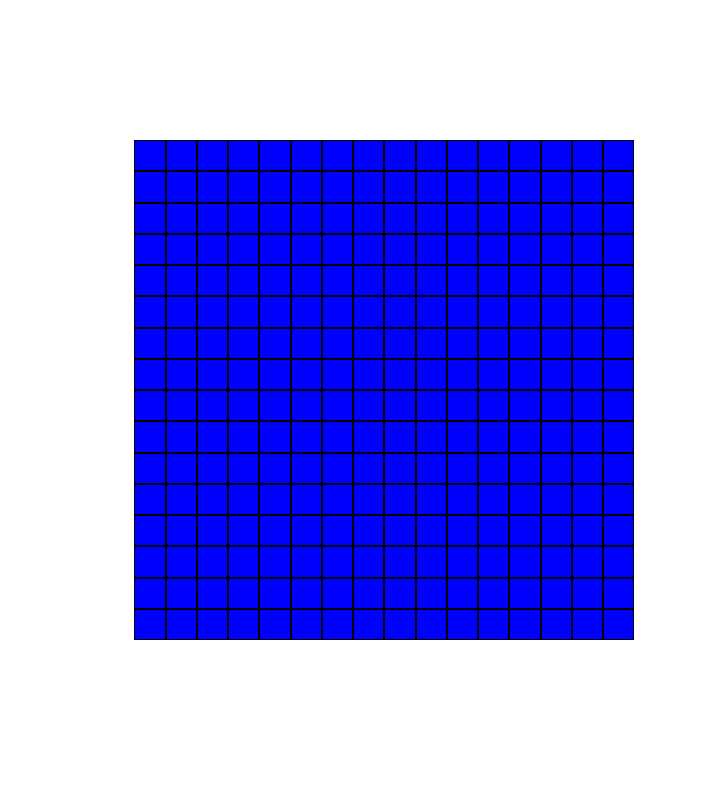
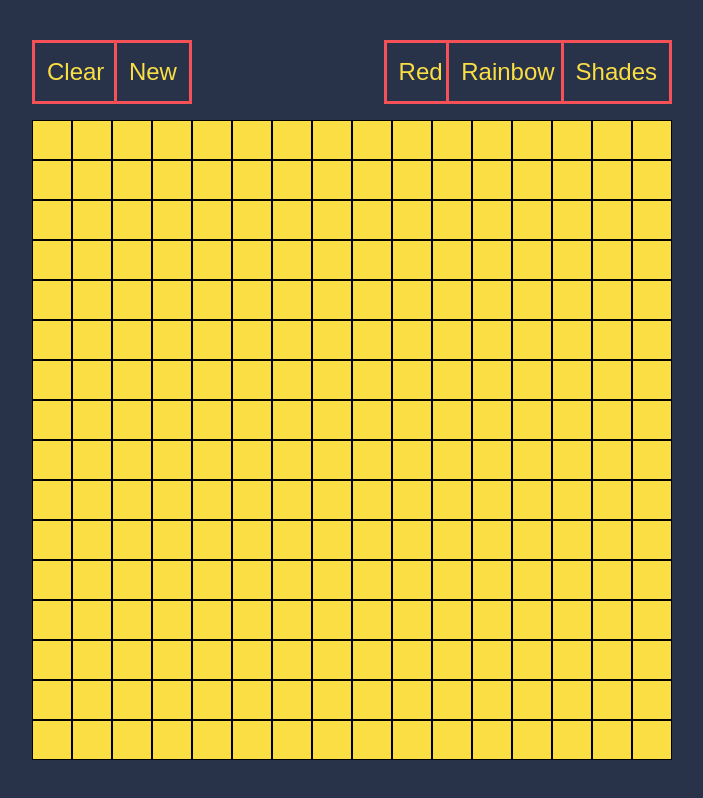
Before and after one commit to pohlman24/Etch-a-Sketch, a plain HTML site: page index.html in a window 1280 px wide. Shown: the whole page, without its empty margins (288-991 px from the left). Drawn offline with Linux system fonts and the light colour scheme.

Commit message:
changed colors and made buttons but only "Clear" functions right now

```diff
--- a/index.html
+++ b/index.html
@@ -5,6 +5,13 @@
     <link href = 'style.css' rel = "stylesheet" type = 'text/css'>
   </head>
   <body>
+    <div class ='buttons'>
+      <button id='clear'>Clear</button>
+      <button id='new_grid'>New</button>
+      <button id='black_brush'>Red</button>
+      <button id='rainbow_brush'>Rainbow</button>
+      <button id='shading_brush'>Shades</button>
+    </div>
     <div id = 'container'>
     </div>
 
@@ -15,32 +22,62 @@
   <script>
     const container = document.querySelector('#container');
     const gridDiv = document.createElement('div');
-    //makes 256 divs
+    //makes 256 divs with class 'grid' and id 'id'
     for(i = 0; i< 256; i++) {
       const gridDiv = document.createElement('div');
       gridDiv.classList.add('grid');
       gridDiv.id = 'id' + i
       container.appendChild(gridDiv);
     }
-/*function to change color of grid
-    function changeColor() {
-    console.log('TEST');
-    document.querySelector('.grid').style.backgroundColor = 'green';
+    // color changer as hover
+    for(n = 0; n< 256; n ++) {
+      let reece = 'id' + n
+      document.getElementById(reece).addEventListener('mouseover', function (){
+        document.getElementById(reece).style.backgroundColor = '#F65058FF'; //color red
+      })
+    }
+    // Code for clear button
+    for(n = 0; n< 256; n ++) {
+      let reece = 'id' + n
+    document.getElementById('clear').addEventListener("click", function() {
+      document.getElementById(reece).style.backgroundColor = '#FBDE44FF'; // color yellow
+    })
   }
-  */
+    // Code for new button
+    document.getElementById('new_grid').addEventListener("click", function(){
+
+      let grid_size = parseInt(prompt('What Grid Size?'));
+    })
+
+
+/*
+SO when button clicked:
+1. clear current divs
+2. prompt user
+3. generate new grid based on user size input
+?? will the clear button get messed up
+*/
+
+
+// PROGRESS NOTE: this is what i orginally thought would work but realized that because all the divs shared a class it wouldnt be able to select a specific one. Would only change color of first cell.
+/*
+    //function to change color of grid
+        function changeColor() {
+        console.log('TEST');
+        document.querySelector('.grid').style.backgroundColor = 'green';
+      }
+      document.querySelector(.grid).addEventListener('mouseover', changeColor);
+*/
+
+// PROGRESS NOTE: this is when i realized that i needed each div to have a individual id to select it by but couldnt figure out how to create an eventlistener for all 256 divs without typing out by hand.
 /*
     document.querySelector('#id0').addEventListener('mouseover', function (){
       document.querySelector('#id0').style.backgroundColor = 'green';
     });
-    document.querySelector('#id1').addEventListener('mouseover', function (){
-      document.querySelector('#id1').style.backgroundColor = 'green';
+// Then tried this
+    document.querySelector('#id' + i).addEventListener('mouseover', function (){
+      document.querySelector('#id' + i).style.backgroundColor = 'green';
     });
 */
-  for(n = 0; n< 256; n ++) {
-    let reece = 'id' + n
-    document.getElementById(reece).addEventListener('mouseover', function (){
-      document.getElementById(reece).style.backgroundColor = 'green';
-    })
-  }
   </script>
 </html>
--- a/style.css
+++ b/style.css
@@ -1,26 +1,102 @@
 * {
   margin:0;
   padding:0;
+  background-color: #28334AFF /* dark navy color */
 }
 
 .grid{
-  background-color: blue;
-  color: blue;
+  background-color: #FBDE44FF; /* yellow color */
   border: 1px solid black;
 }
-
 
 #container {
   display: grid;
   grid-template-columns: repeat(16, 1fr);
   grid-template-rows: repeat(16, 1fr);
   position: absolute;
-  bottom: 20%;
-  left: 33%;
-  height: 500px;
-  width: 500px;
+  bottom: 5%;
+  left: 25%;
+  height: 80%;
+  width: 50%;
   color: red;
-  background-color: red;
+}
+
+#clear{
+  border: 3px solid #F65058FF; /* red */
+  background-color: #28334AFF; /* dark navy color */
+  color: #FBDE44FF;
+  font-size: 1.5em;
+  position: relative;
+  width: auto;
+  height: 100%;
+  padding-top: 2px;
+  padding-bottom: 2px;
+  padding-left: .5em;
+  padding-right: .5em;
+}
+#new_grid {
+  border: 3px solid #F65058FF; /* red */
+  background-color: #28334AFF; /* dark navy color */
+  color: #FBDE44FF;
+  font-size: 1.5em;
+  position: absolute;
+  width: auto;
+  height: 100%;
+  padding-top: 2px;
+  padding-bottom: 2px;
+  padding-left: .5em;
+  padding-right: .5em;
+  left: 12.8%;
+}
+#black_brush {
+  border: 3px solid #F65058FF; /* red */
+  background-color: #28334AFF; /* dark navy color */
+  color: #FBDE44FF;
+  font-size: 1.5em;
+  position: absolute;
+  width: auto;
+  height: 100%;
+  padding-top: 2px;
+  padding-bottom: 2px;
+  padding-left: .5em;
+  padding-right: .5em;
+  right: 33.5%;
+}
+#rainbow_brush {
+  border: 3px solid #F65058FF; /* red */
+  background-color: #28334AFF; /* dark navy color */
+  color: #FBDE44FF;
+  font-size: 1.5em;
+  position: absolute;
+  width: auto;
+  height: 100%;
+  padding-top: 2px;
+  padding-bottom: 2px;
+  padding-left: .5em;
+  padding-right: .5em;
+  right: 16%;
+}
+#shading_brush {
+  border: 3px solid #F65058FF; /* red */
+  background-color: #28334AFF; /* dark navy color */
+  color: #FBDE44FF;
+  font-size: 1.5em;
+  position: absolute;
+  width: auto;
+  height: 100%;
+  padding-top: 2px;
+  padding-bottom: 2px;
+  padding-left: .5em;
+  padding-right: .5em;
+  right: 0%;
+}
 
 
+
+.buttons {
+  position: absolute;
+  top: 5%;
+  left: 25%;
+  height: 8%;
+  width: 50%;
 }
```
